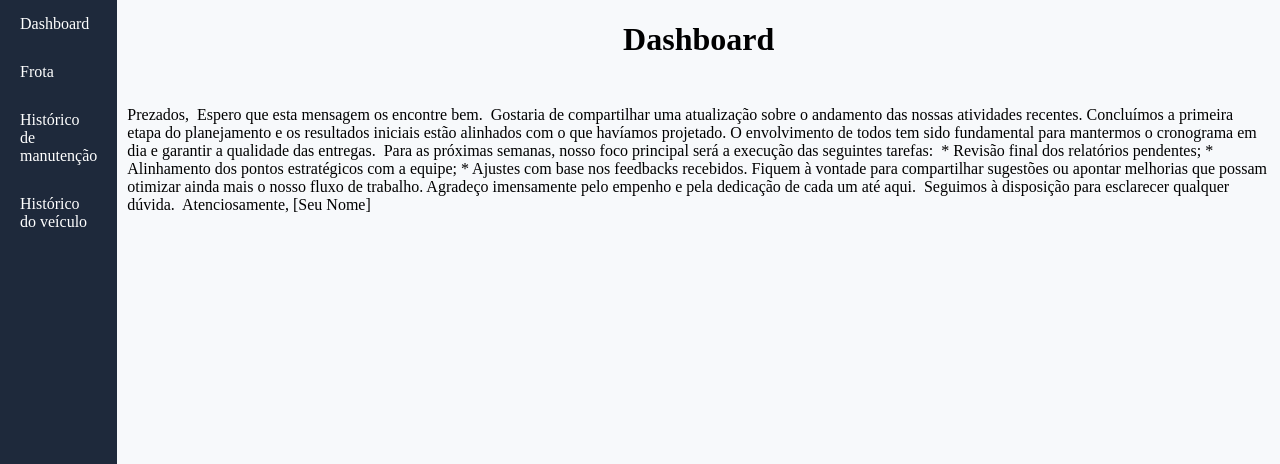
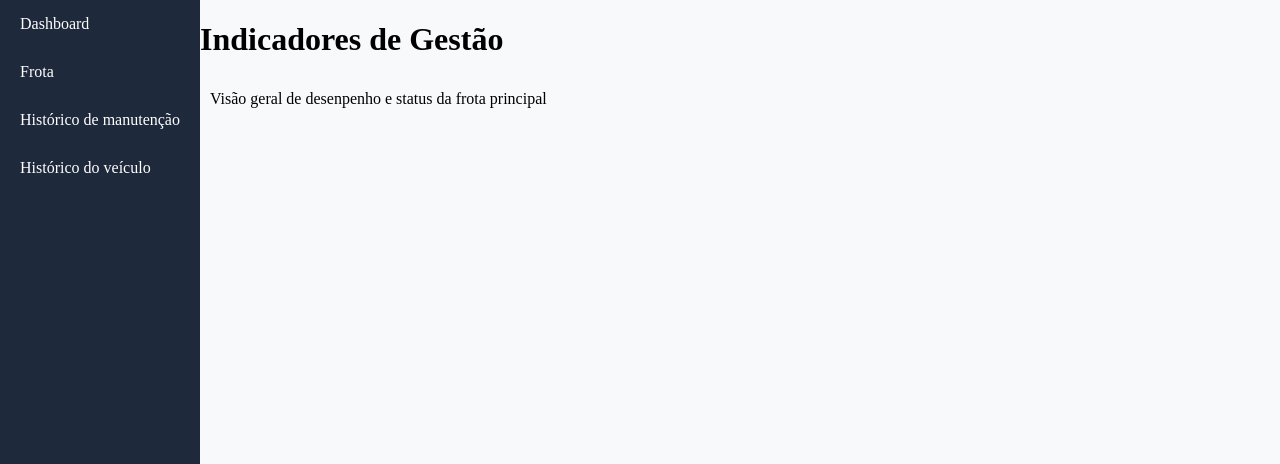
Before and after one commit to riccardo8bits/gestao-frotas-policia, a Flask app: page /dashboard in a window 1280 px wide. Shown: the part 69-533 px from the top of the page. Run offline with Flask 3, Linux system fonts and the light colour scheme.

Commit message:
update code

```diff
--- a/static/style.css
+++ b/static/style.css
@@ -11,6 +11,7 @@ a{
 
     text-decoration: none;
     color: white;
+
 
 }
 
--- a/templates/dashboard.html
+++ b/templates/dashboard.html
@@ -4,30 +4,10 @@
 
 
     <main class="dashboard-content">
-        <h1>Dashboard</h1>
-        <p>Prezados,
-
-            Espero que esta mensagem os encontre bem.
-
-            Gostaria de compartilhar uma atualização sobre o andamento das nossas atividades recentes. Concluímos a
-            primeira etapa do planejamento e os resultados iniciais estão alinhados com o que havíamos projetado. O
-            envolvimento de todos tem sido fundamental para mantermos o cronograma em dia e garantir a qualidade das
-            entregas.
-
-            Para as próximas semanas, nosso foco principal será a execução das seguintes tarefas:
-
-            * Revisão final dos relatórios pendentes;
-            * Alinhamento dos pontos estratégicos com a equipe;
-            * Ajustes com base nos feedbacks recebidos.
-
-            Fiquem à vontade para compartilhar sugestões ou apontar melhorias que possam otimizar ainda mais o nosso
-            fluxo de trabalho. Agradeço imensamente pelo empenho e pela dedicação de cada um até aqui.
-
-            Seguimos à disposição para esclarecer qualquer dúvida.
-
-            Atenciosamente,
-            [Seu Nome]</p>
-
+        <div>
+            <h1>Indicadores de Gestão</h1>
+            <p>Visão geral de desenpenho e status da frota principal</p>
+        </div>
 
     </main>
 
```
Also changed, not shown: app.py (+0 -8 lines).
